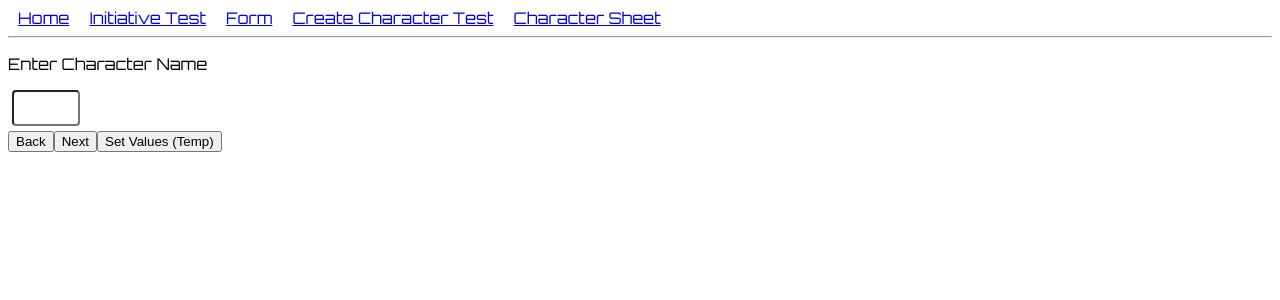
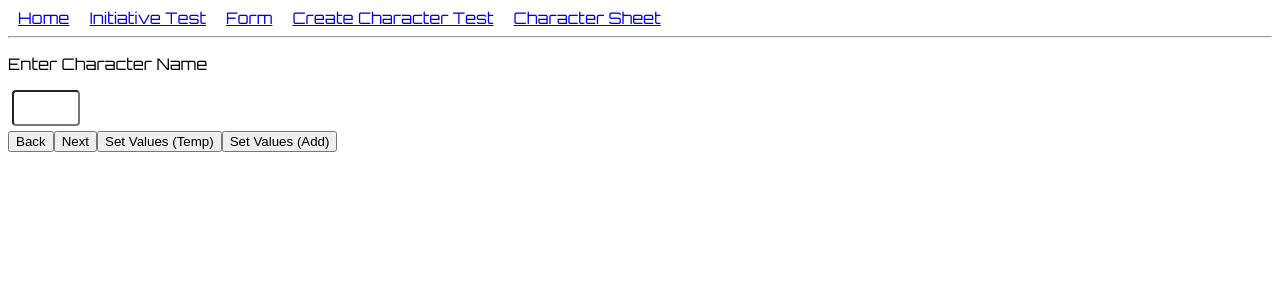
Before and after one commit to debrine/Next-Up, a React (Vite) app: page /Next-Up/create-character in a window 1280 px wide. Shown: the top 300 px of the page. Built offline with nearby package versions, Linux system fonts and the light colour scheme.

Commit message:
Setting info as an object with key values.

```diff
--- a/src/components/character-creation-components/CreateCharacterOptions/CreateCharacterOptions.tsx
+++ b/src/components/character-creation-components/CreateCharacterOptions/CreateCharacterOptions.tsx
@@ -13,7 +13,7 @@ function CreateCharacterOptions({
     optionArray,
     setFunction
 }: createCharacterOptionsProps) {
-    // const { getValues } = useForm()
+    // const { register, getValues } = useForm()
 
     const [showDropDown, setShowDropDown] = useState<boolean>(false);
     const [selectedOption, setSelectedOption] = useState<string>('');
--- a/src/states/CreateCharacter/CreateCharacter.tsx
+++ b/src/states/CreateCharacter/CreateCharacter.tsx
@@ -21,18 +21,29 @@ import CharacterCreationName from '../../components/character-creation-component
 
 function CreateCharacter() {
 
-  // const { register, watch } = useForm()
+  // const { watch } = useForm()
 
   let raceArray: string[] = raceList.map((race)=>{
       return(race.raceName)
   });
 
+  // Number to give an ID to characterBasicInfo
+  let characterBasicInfo = useRef<[]>([])
+  useEffect(()=>{
+    if(localStorage.getItem('characterBasicInfo') != null){
+      characterBasicInfo.current = JSON.parse(localStorage.getItem('characterBasicInfo')!)
+    }
+  })
+
   const [race, setRace] = useState<String>('')
   const [chClass, setChClass] = useState<String>('')
   const [theme, setTheme] = useState<String>('')
   const [componentArrayPosition, setComponentArrayPosition] = useState<number>(0)
-    // const [, setTempCharacterInfo] = useLocalStorage(`tempCharacterInfo`)
-    const [, setCharacterBasicInfo] = useLocalStorage(`characterBasicInfo`,{})
+
+  // Temporarily set values to be used before saving to local storage.
+  const [, setTempCharacterInfo] = useLocalStorage(`tempCharacterInfo`, {})
+  // Values that will be saved to local storage.
+  const [, setCharacterBasicInfo] = useLocalStorage(`characterBasicInfo`)
 
   // Character Name **********************
   // Set the character name in local storage to an array of objects.
@@ -55,28 +66,46 @@ function CreateCharacter() {
 
 
   const [inputName, setInputName] = useState<string>('')
+  const [, setCharacterNames] = useLocalStorage('charactersAvailable')
 
-    const [, setCharacterNames] = useLocalStorage('charactersAvailable')
+  /*
+    Function to add values temporarily
+  */
+  function addTempValuesHandler(){
+  // Generate Key to point the character selected to.
+  const keyID: string = crypto.randomUUID()
+  setTempCharacterInfo({
+    inputName,
+    keyID,
+    race,
+    chClass,
+    theme
+  })
+  }
 
   /*
     Function to add the character.
   */
   function addCharacterHandler(){
     // Generate Key to point the character selected to.
-      const keyID: string = crypto.randomUUID()
-        nameArray.current = ([
+    // const keyID: string = crypto.randomUUID()
+    const tempCharInfo = JSON.parse(localStorage.getItem('tempCharacterInfo')!)
+    setCharacterNames([
       ...nameArray.current,
       {
-                    characterName: inputName,
-                    id: keyID
+        characterName: tempCharInfo.inputName,
+        id: tempCharInfo.keyID
       }
     ])
-        setCharacterNames( nameArray.current )
-        setCharacterBasicInfo({
+    setCharacterBasicInfo([
+      ...characterBasicInfo.current,
+      {
+      keyID: tempCharInfo.keyID,
       race,
       chClass,
       theme,
-        })
+      }
+    ])
   }
 
 
@@ -105,7 +134,8 @@ function CreateCharacter() {
       {componentArray[componentArrayPosition]}
       <button onClick={handleBack}>Back</button>
       <button onClick={handleNext}>Next</button>
-      <button onClick={addCharacterHandler}>Set Values (Temp)</button>
+      <button onClick={addTempValuesHandler}>Set Values (Temp)</button>
+      <button onClick={addCharacterHandler}>Set Values (Add)</button>
     </div>
   )
 }
```
Lines whose indentation alone changed are shown as unchanged.
